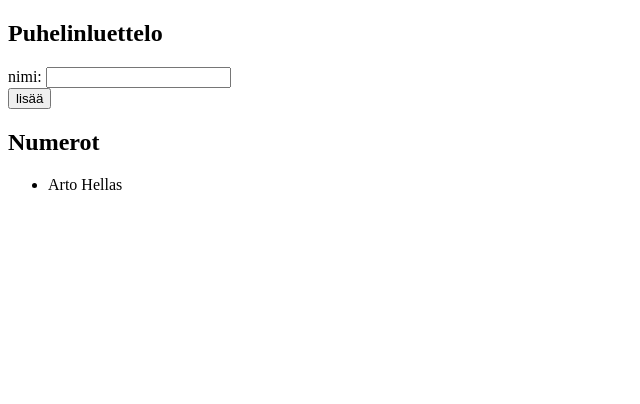
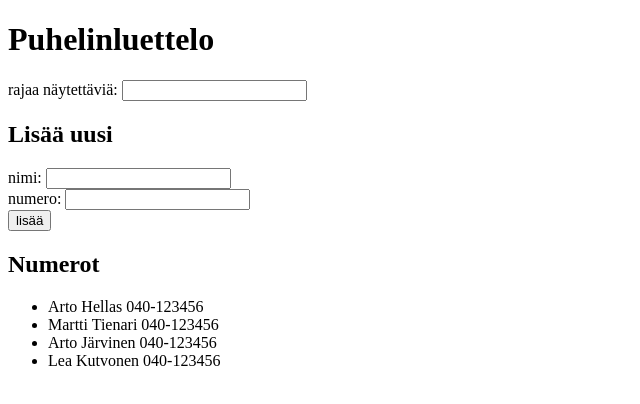
Before and after one commit to 0LL1/fullstackopen-2, a React (Create React App) app in the folder puhelinluettelo/: page / in a window 1280 px wide. Shown: the top 404 px of the page, without its empty margins (0-640 px from the left). Built offline with nearby package versions, Linux system fonts and the light colour scheme.

Commit message:
2.8–2.10

```diff
--- a/puhelinluettelo/src/App.js
+++ b/puhelinluettelo/src/App.js
@@ -1,48 +1,76 @@
 import React, { useState } from 'react'
+import Filter from './components/Filter'
+import PersonForm from './components/PersonForm'
+import Persons from './components/Persons'
 
 const App = () => {
-  const [persons, setPersons] = useState([{ name: 'Arto Hellas' }])
+  const [persons, setPersons] = useState([
+    { name: 'Arto Hellas', number: '040-123456' },
+    { name: 'Martti Tienari', number: '040-123456' },
+    { name: 'Arto Järvinen', number: '040-123456' },
+    { name: 'Lea Kutvonen', number: '040-123456' }
+  ])
   const [newName, setNewName] = useState('')
+  const [newNumber, setNewNumber] = useState('')
+  const [search, setSearch] = useState('')
 
-  const handleInput = event => {
+  const handleNameInput = event => {
     setNewName(event.target.value)
+  }
+
+  const handleNumberInput = event => {
+    setNewNumber(event.target.value)
+  }
+
+  const handleSearchInput = event => {
+    setSearch(event.target.value)
   }
 
   const addEntry = event => {
     event.preventDefault()
 
     const newEntry = {
-      name: newName
+      name: newName,
+      number: newNumber
     }
 
     if (persons.find(element => element.name === newName)) {
       alert(`${newName} on jo luettelossa`)
       setNewName('')
+      setNewNumber('')
       return
     }
 
     setPersons(persons.concat(newEntry))
     setNewName('')
+    setNewNumber('')
   }
 
-  const personList = persons.map(person => (
-    <li key={person.name}>{person.name}</li>
+  const filteredPersons = persons.filter(person =>
+    person.name.toLowerCase().includes(search.toLowerCase())
+  )
+
+  const personList = filteredPersons.map(person => (
+    <li key={person.name}>
+      {person.name} {person.number}
+    </li>
   ))
 
   return (
-    <div>
-      <h2>Puhelinluettelo</h2>
-      <form onSubmit={addEntry}>
-        <div>
-          nimi: <input value={newName} onChange={handleInput} />
-        </div>
-        <div>
-          <button type="submit">lisää</button>
-        </div>
-      </form>
+    <>
+      <h1>Puhelinluettelo</h1>
+      <Filter search={search} handleSearchInput={handleSearchInput} />
+      <h2>Lisää uusi</h2>
+      <PersonForm
+        addEntry={addEntry}
+        newName={newName}
+        handleNameInput={handleNameInput}
+        newNumber={newNumber}
+        handleNumberInput={handleNumberInput}
+      />
       <h2>Numerot</h2>
-      <ul>{personList}</ul>
-    </div>
+      <Persons persons={personList} />
+    </>
   )
 }
 
--- /dev/null
+++ b/puhelinluettelo/src/components/Filter.js
@@ -0,0 +1,11 @@
+import React from 'react'
+
+const Filter = ({ search, handleSearchInput }) => {
+  return (
+    <div>
+      rajaa näytettäviä: <input value={search} onChange={handleSearchInput} />
+    </div>
+  )
+}
+
+export default Filter
--- /dev/null
+++ b/puhelinluettelo/src/components/PersonForm.js
@@ -0,0 +1,25 @@
+import React from 'react'
+
+const PersonForm = ({
+  addEntry,
+  newName,
+  handleNameInput,
+  newNumber,
+  handleNumberInput
+}) => {
+  return (
+    <form onSubmit={addEntry}>
+      <div>
+        nimi: <input value={newName} onChange={handleNameInput} />
+      </div>
+      <div>
+        numero: <input value={newNumber} onChange={handleNumberInput} />
+      </div>
+      <div>
+        <button type="submit">lisää</button>
+      </div>
+    </form>
+  )
+}
+
+export default PersonForm
--- /dev/null
+++ b/puhelinluettelo/src/components/Persons.js
@@ -0,0 +1,7 @@
+import React from 'react'
+
+const Persons = ({ persons }) => {
+  return <ul>{persons}</ul>
+}
+
+export default Persons
```
